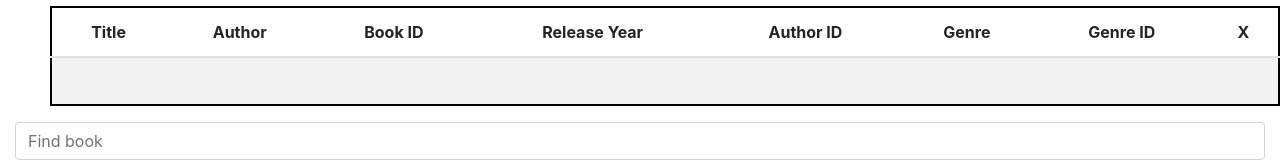
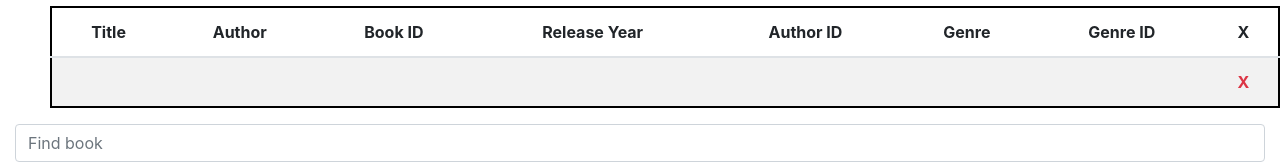
Before and after one commit to GaryGorynski/Vue-Ksiazkii, a Nuxt app: page / in a window 1280 px wide. Shown: the part 620-784 px from the top of the page. Built offline with nearby package versions, Linux system fonts and the light colour scheme.

Commit message:
zoba zoba

```diff
--- a/components/Forms.vue
+++ b/components/Forms.vue
@@ -15,8 +15,8 @@
     />
     <div>
       <b-table v-model="items.X" striped hover :items="items">
-        <template #cell(X)="data">
-          <b class="text-danger" @click="deleteRow">{{ data.value }}</b>
+        <template #cell(X)="{ item }">
+          <b class="text-danger" @click="deleteRow(item)">X</b>
         </template>
       </b-table>
     </div>
@@ -106,8 +106,9 @@ export default {
 
       this.items.push(items);
     },
-    deleteRow: function (MouseEvent) {
-      MouseEvent.target.parentElement.parentElement.remove();
+    deleteRow: function (dupa) {
+      const filtered = this.items.filter((test) => test !== dupa);
+      this.items = filtered;
     },
     updateSelectAuthor: function (event) {
       this.authorprops.selectedAuthor = event;
```
